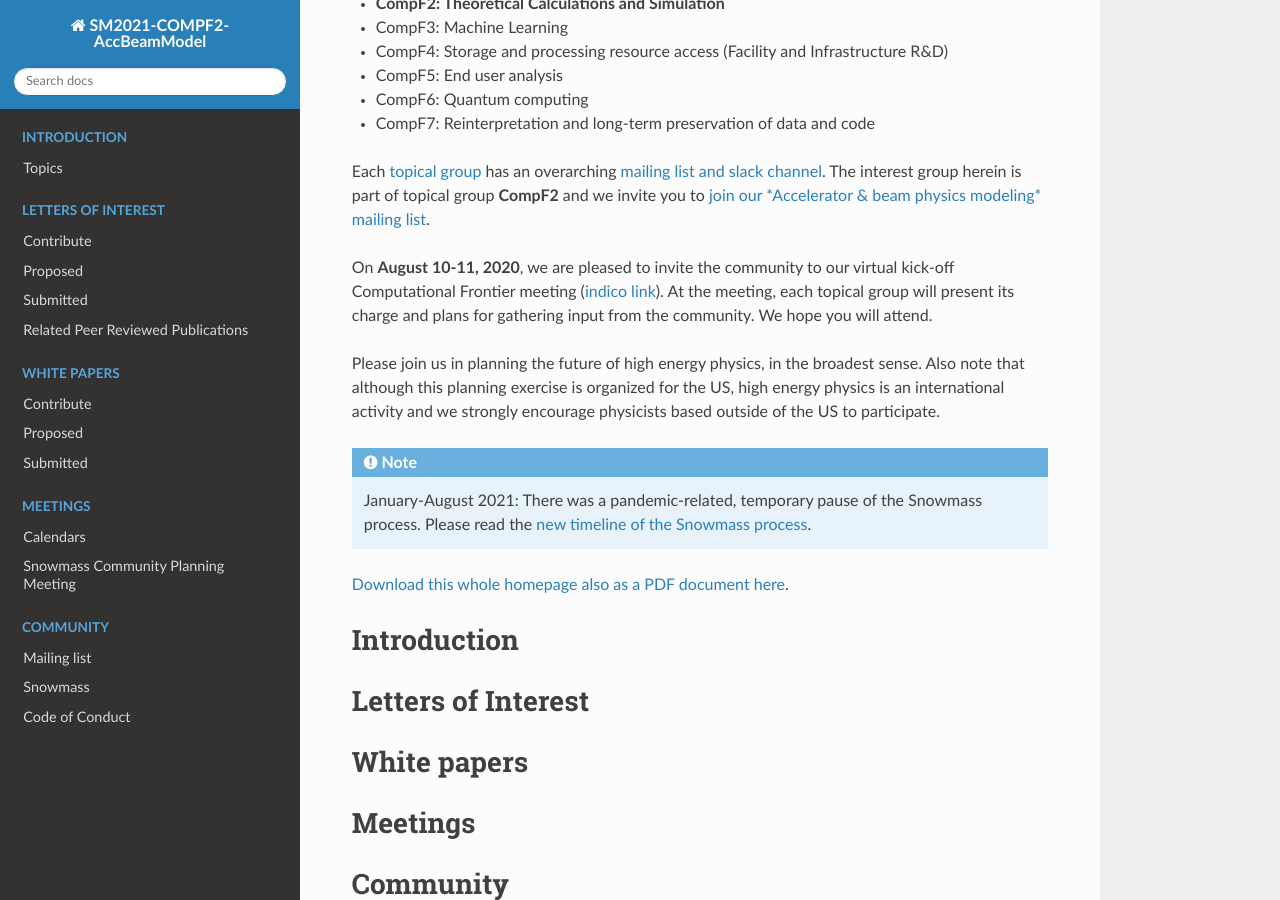
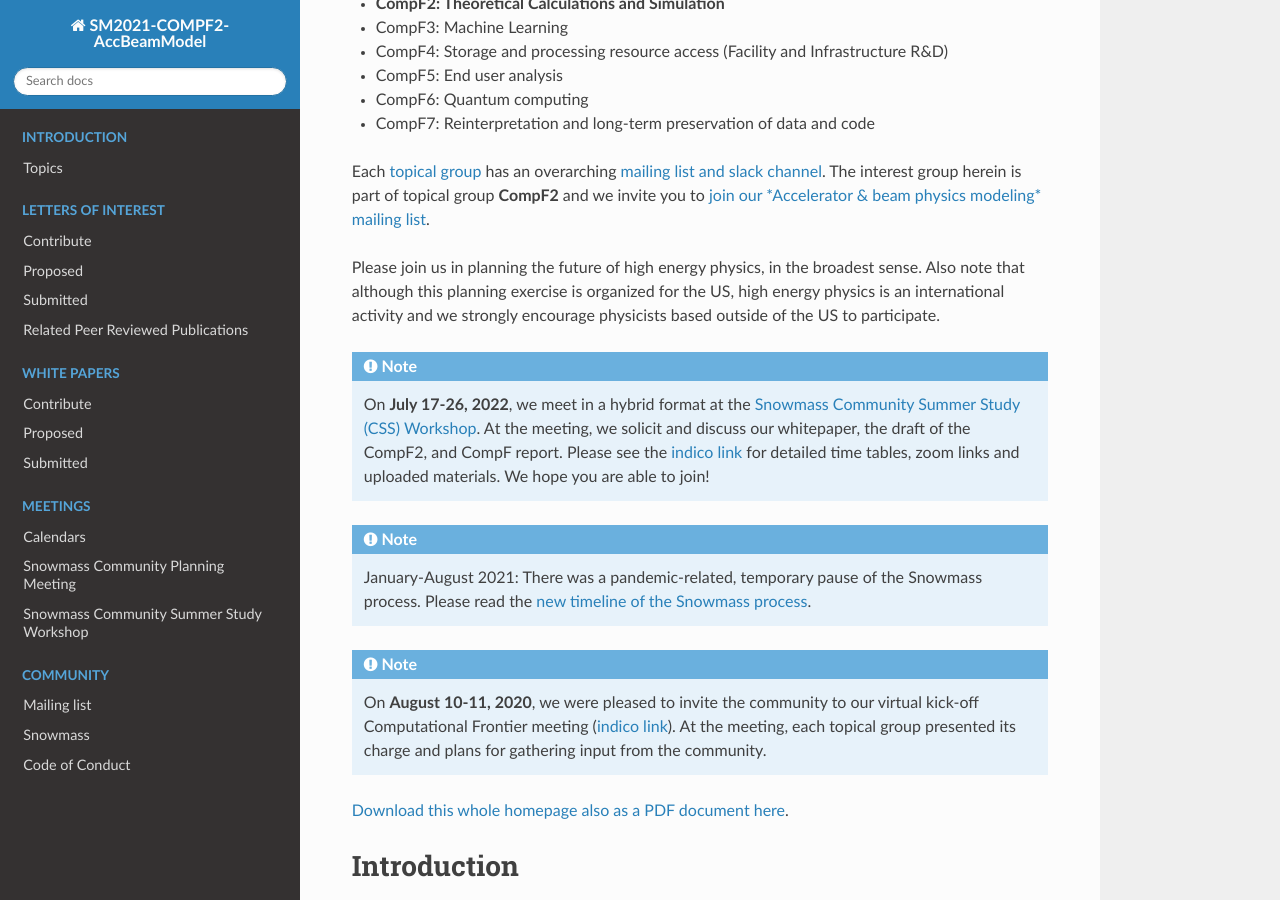
Before and after one commit to snowmass-compf2-accbeammodel/snowmass-compf2-accbeammodel.github.io, a Sphinx documentation site: the page built from docs/source/index.rst, in a window 1280 px wide and 900 px high, scrolled down 624 px. Built offline with Sphinx 7.4.7 and the Read the Docs theme 2.0.0, drawn with Linux system fonts in a browser that asks for light colours.

Commit message:
Event: Snowmass Community Summer Study (#25)
Add information on the Snowmass Community Summer Study (CSS) Workshop
to our homepage.

```diff
--- a/docs/source/index.rst
+++ b/docs/source/index.rst
@@ -27,17 +27,25 @@ The work within this frontier is organized into **seven topical groups**:
 Each `topical group <https://snowmass21.org/computational/start>`_ has an overarching :ref:`mailing list and slack channel <community-snowmass>`.
 The interest group herein is part of topical group **CompF2** and we invite you to :ref:`join our *Accelerator & beam physics modeling* mailing list <community-contact>`.
 
-On **August 10-11, 2020**, we are pleased to invite the community to our virtual kick-off Computational Frontier meeting (`indico link <https://indico.fnal.gov/event/43829/>`_).
-At the meeting, each topical group will present its charge and plans for gathering input from the community.
-We hope you will attend.
-
 Please join us in planning the future of high energy physics, in the broadest sense.
 Also note that although this planning exercise is organized for the US, high energy physics is an international activity and we strongly encourage physicists based outside of the US to participate.
 
 .. note::
 
+   On **July 17-26, 2022**, we meet in a hybrid format at the `Snowmass Community Summer Study (CSS) Workshop <http://seattlesnowmass2021.net>`__.
+   At the meeting, we solicit and discuss our whitepaper, the draft of the CompF2, and CompF report.
+   Please see the `indico link <https://indico.fnal.gov/event/22303/>`__ for detailed time tables, zoom links and uploaded materials.
+   We hope you are able to join!
+
+.. note::
+
    January-August 2021: There was a pandemic-related, temporary pause of the Snowmass process.
    Please read the `new timeline of the Snowmass process <https://snowmass21.org/announcements>`__.
+
+.. note::
+
+   On **August 10-11, 2020**, we were pleased to invite the community to our virtual kick-off Computational Frontier meeting (`indico link <https://indico.fnal.gov/event/43829/>`_).
+   At the meeting, each topical group presented its charge and plans for gathering input from the community.
 
 .. only:: html
 
```
Also changed, not shown: other parts of docs/source/index.rst (+1 -0 lines), docs/source/meetings/summerstudy.rst (added, +11 -0 lines).
